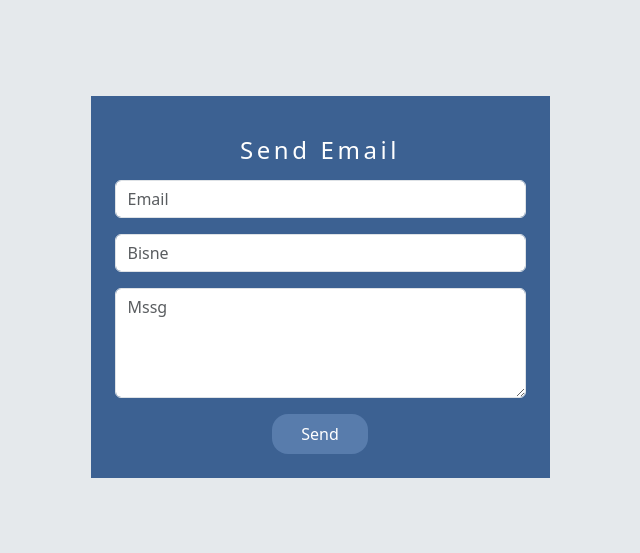
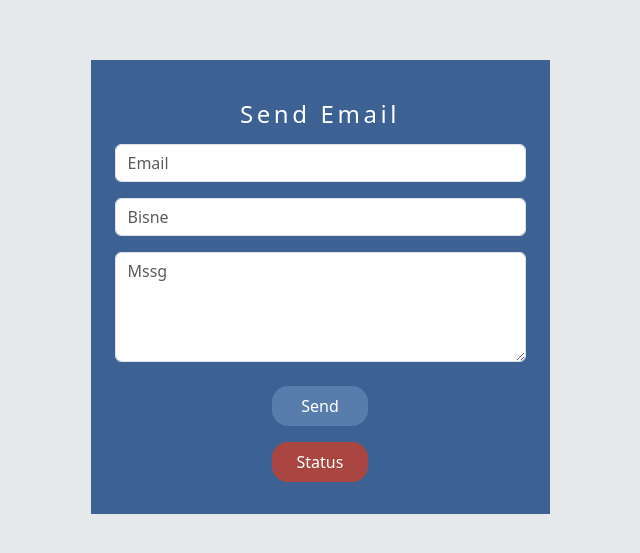
Before and after one commit to Romo55s/test-email-front-end, an Angular app: page / in a window 1280 px wide. Shown: the part 113-666 px from the top of the page, without its empty margins (320-960 px from the left). Built offline with nearby package versions, Linux system fonts and the light colour scheme.

Commit message:
Succes on showing data from the back-end

```diff
--- a/src/app/app.component.css
+++ b/src/app/app.component.css
@@ -1,5 +1,6 @@
-.form-container{
+.form-container {
   display: flex;
+  flex-direction: column;
   justify-content: center;
   align-items: center;
   height: 100vh;
@@ -7,12 +8,33 @@
   margin: 0 auto;
 }
 
-.background-container{
+.background-container {
   background-color: rgb(60, 97, 146);
 }
 
-.background-container h4{
+.background-container h4 {
   color: white;
+}
+
+.btn-status {
+  background-color: rgb(170, 70, 66);
+  border-radius: 1rem;
+  width: 6rem;
+  height: 2.5rem;
+  color: white;
+  transition: width 0.3s ease-in-out, height 0.3s ease-in-out, transform 0.3s cubic-bezier(0.175, 0.885, 0.32, 1.275), box-shadow 0.3s ease-in-out;
+}
+
+.btn-status:hover {
+  background-color: rgb(224, 19, 12);
+  transform: scale(1.2);
+}
+
+.btn-status:active {
+  outline: none;
+  border: white 2px;
+  color: white;
+  box-shadow: 0 0 0 0.2rem rgba(235, 163, 151, 0.5);
 }
 
 .btn-main {
@@ -41,12 +63,19 @@
 }
 
 @keyframes bounce {
-    0%, 20%, 50%, 80%, 100% {
+
+  0%,
+  20%,
+  50%,
+  80%,
+  100% {
     transform: translateY(0);
   }
+
   40% {
     transform: translateY(-10px);
   }
+
   60% {
     transform: translateY(-5px);
   }
@@ -64,15 +93,19 @@
   from {
     width: 0;
   }
+
   to {
     width: 100%;
   }
 }
 
 @keyframes blink-caret {
-    from, to {
+
+  from,
+  to {
     border-color: transparent;
   }
+
   50% {
     border-color: white;
   }
--- a/src/app/app.component.html
+++ b/src/app/app.component.html
@@ -5,9 +5,24 @@
       <input type="text" class="form-control mb-3" placeholder="Email" formControlName="email">
       <input type="text" class="form-control mb-3" placeholder="Bisne" formControlName="about">
       <textarea class="form-control mb-3" placeholder="Mssg" cols="40" rows="4" formControlName="mssg"></textarea>
-      <div class="text-center">
+      <div class="text-center p-2">
         <button type="submit" class="btn btn-main" (click)="sendEmail()">Send</button>
+      </div>
+      <div class="text-center p-2">
+        <button type="submit" class="btn btn-status" (click)="status()">Status</button>
       </div>
     </div>
   </div>
+
+  <div *ngIf="showReceivedData && okBack == true" class="p-3">
+    <div class="container">
+      <h3>Received Data:</h3>
+      <ul class="list-group">
+        <li class="list-group-item"><strong>From:</strong> {{ receiveDatadMsg.from }}</li>
+        <li class="list-group-item"><strong>Subject:</strong> {{ receiveDatadMsg.subject }}</li>
+        <li class="list-group-item"><strong>To:</strong> {{ receiveDatadMsg.to }}</li>
+        <li class="list-group-item"><strong>Text:</strong> {{ receiveDatadMsg.text }}</li>
+      </ul>
+    </div>
+  </div>
 </form>
--- a/src/app/app.component.ts
+++ b/src/app/app.component.ts
@@ -9,20 +9,22 @@ import * as Notiflix from 'notiflix';
   styleUrls: ['./app.component.css']
 })
 export class AppComponent {
-  title = 'Test-Email-front-end';
-
+  title = 'Test-Email;-front-end';
+  receiveDatadMsg: any = {};
+  okBack: boolean = false;
+  showReceivedData: boolean = false;
   data: FormGroup;
   // Inyectamos HttpClient para establecer la conexion con el back-end
-  constructor(private httpClient: HttpClient){
+  constructor(private httpClient: HttpClient) {
     // Incializamos el FormGroup
     this.data = new FormGroup({
-      email: new FormControl('',[Validators.required,Validators.email]),
+      email: new FormControl('', [Validators.required, Validators.email]),
       about: new FormControl('', Validators.required),
-      mssg: new FormControl('',Validators.required)
+      mssg: new FormControl('', Validators.required)
     })
   }
 
-  sendEmail(){
+  sendEmail() {
     Notiflix.Loading.circle('Loading...');
     // Recuperamos los datos del form
     let params = {
@@ -31,13 +33,34 @@ export class AppComponent {
       mssg: this.data.value.mssg
     }
 
-    // Establecemos la conexion con el back-end
+    // Establecemos la conexión con el backend
     console.log(params);
-    this.httpClient.post('https://test-email-api.onrender.com/send',params).subscribe(res => {
+    this.httpClient.post('http://localhost:3000/send', params).subscribe((res: any) => {
       console.log(res);
       Notiflix.Loading.remove();
-      Notiflix.Notify.success('Successfully sent');
       this.data.reset();
+      if (res.ok) {
+        Notiflix.Notify.success('Successfully sent');
+        this.okBack = res.ok;
+        this.receiveDatadMsg = JSON.parse(res.msg);  // Guardamos los datos recibidos en `receivedData`
+        console.log(this.receiveDatadMsg);
+        // Puedes realizar cualquier acción adicional con los datos recibidos, como mostrarlos en el frontend
+      } else {
+        // La solicitud no fue exitosa, puedes realizar acciones específicas para manejar errores
+        this.okBack = res.ok;
+        Notiflix.Notify.failure('Something went wrong. Try again...');
+        console.log('Error en la respuesta del servidor');
+      }
     })
   }
+
+  status() {
+    if(this.okBack ){
+      this.showReceivedData = true;
+    }else{
+      Notiflix.Notify.failure('No data available.');
+    }
+
+  }
+
 }
```
Lines whose indentation alone changed are shown as unchanged.
